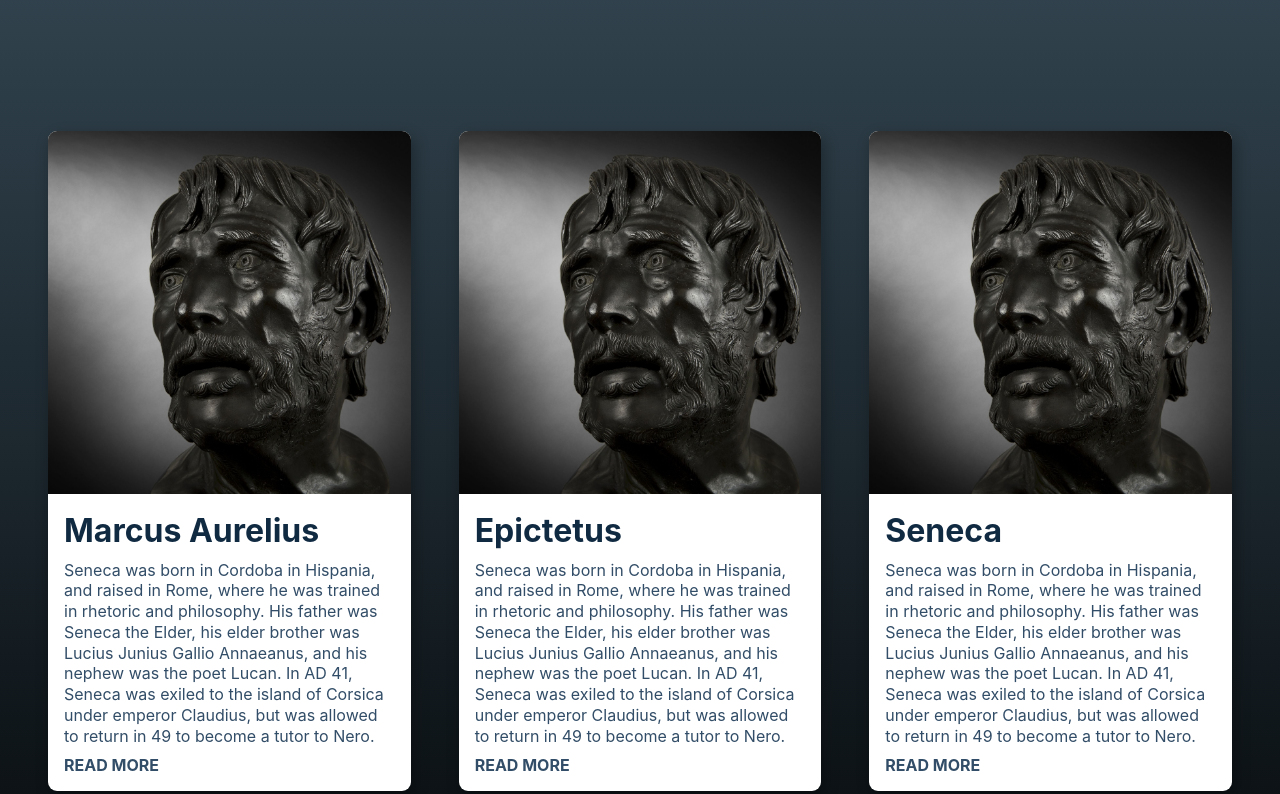
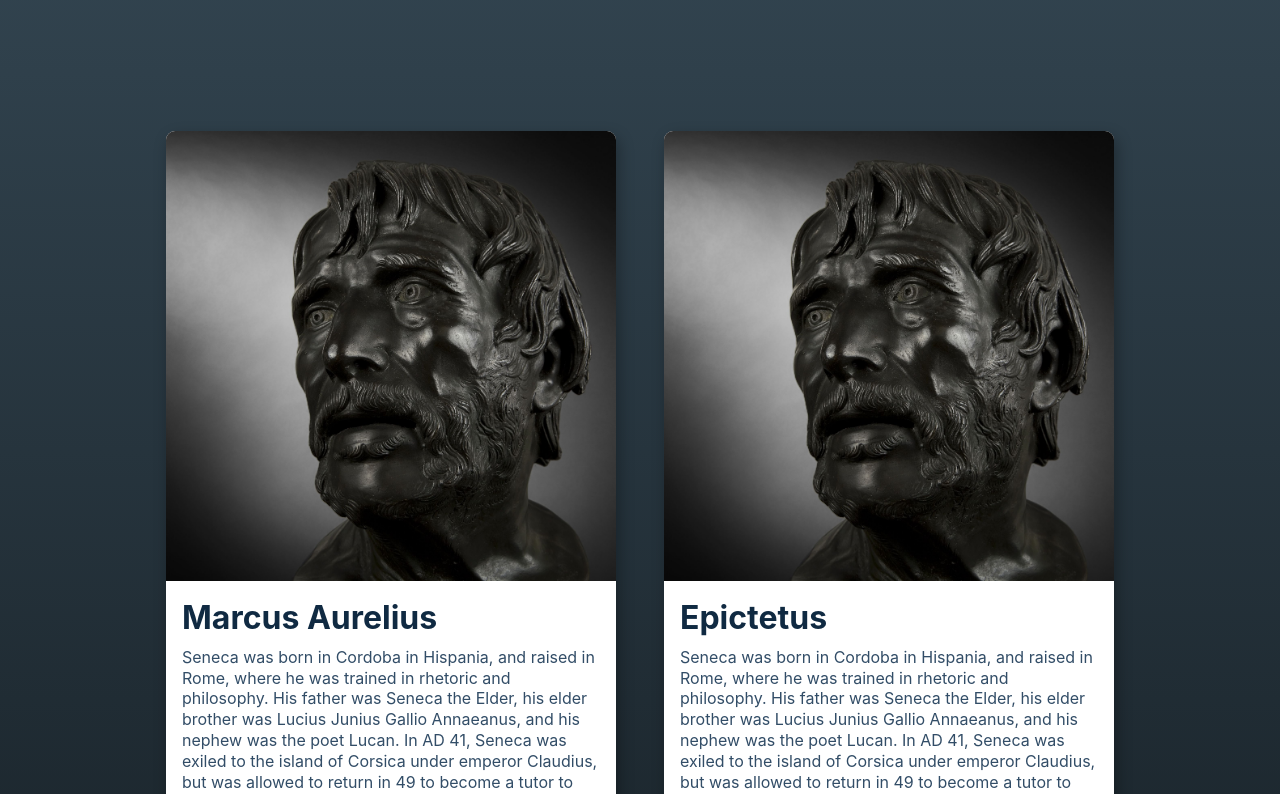
Before and after one commit to lazar-vrancic/react-aots-app, a React (Create React App) app: page / in a window 1280 px wide. Shown: the part 3080-3874 px from the top of the page. Built offline with nearby package versions, Linux system fonts and the light colour scheme; a web font is replaced by a local one.

Commit message:
Added sizing to cards

```diff
--- a/src/components/Hero.scss
+++ b/src/components/Hero.scss
@@ -29,6 +29,7 @@
     flex-direction: column;
     flex: 1 0 300px;
     max-width: 450px;
+    min-width: 370px;
     overflow: hidden;
     background: #fff;
     color: $clr-grey-3;
```
